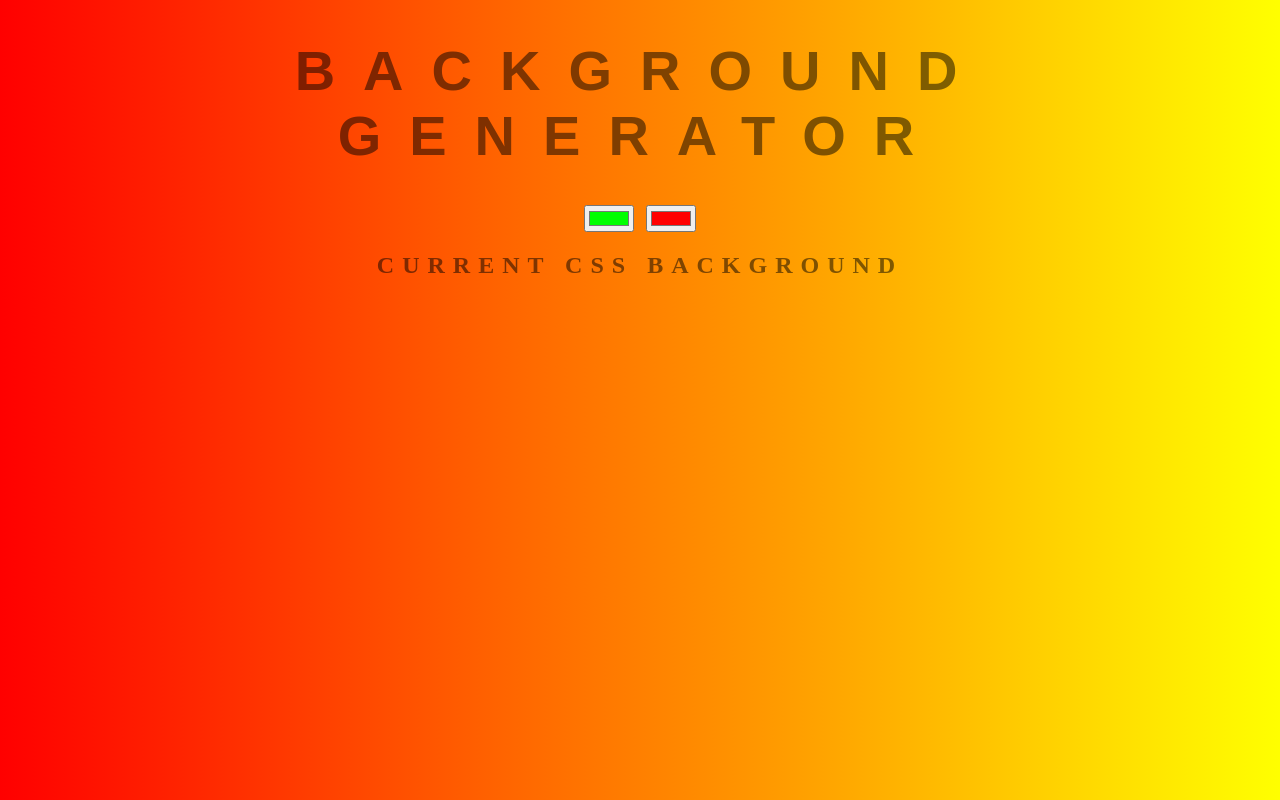
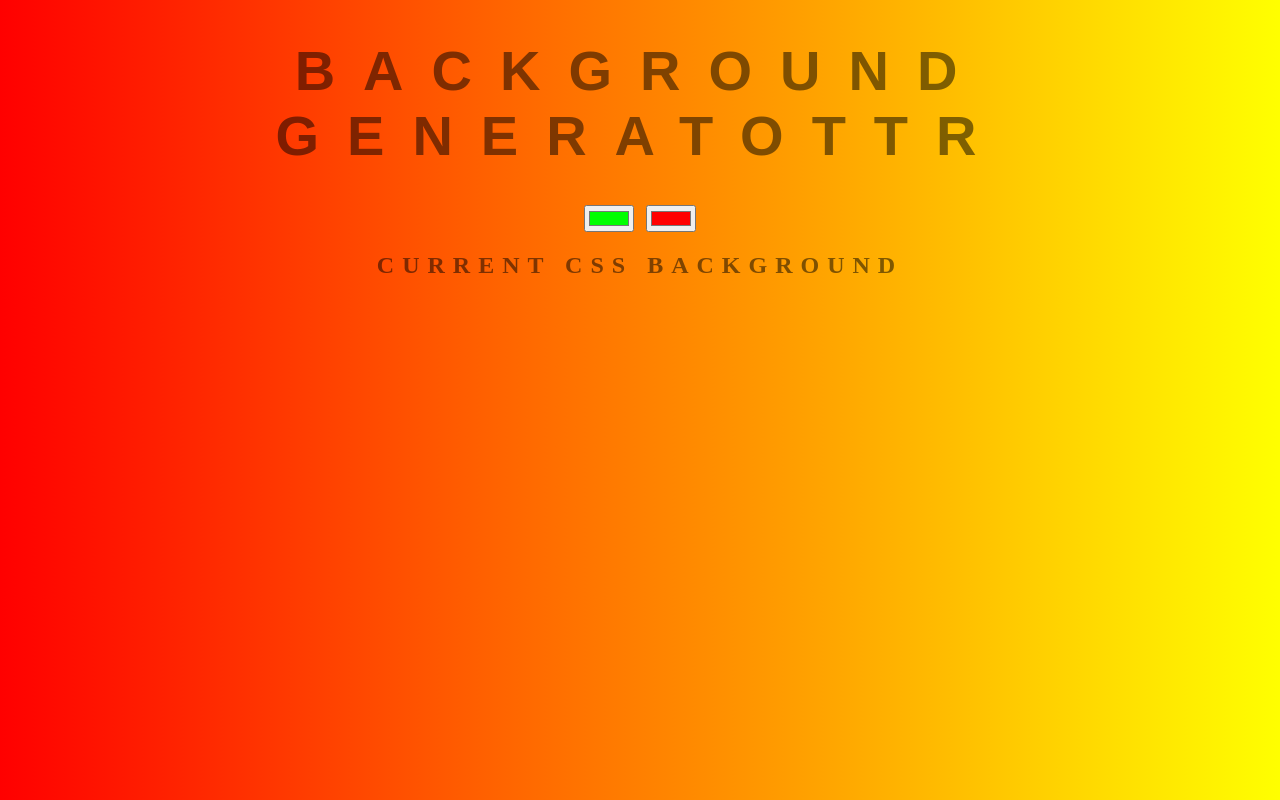
Before and after one commit to danielp1234/backroung-generator, a plain HTML site: page index.html in a window 1280 px wide. Drawn offline with Linux system fonts and the light colour scheme.

Commit message:
prueba titulo

```diff
--- a/index.html
+++ b/index.html
@@ -1,11 +1,11 @@
 <!DOCTYPE html>
 <html>
 <head>
-	<title> Gradient Background </title>
+	<title> Gradient Backgroundaa </title>
 	<link rel="stylesheet" type="text/css" href="style.css">
 </head>
 <body id="gradient">
-	<h1>Background Generator</h1>
+	<h1>Background Generatottr</h1>
 
 	<input  class= "color1" type="color" name="color1" value="#00ff00">
 	<input  class= "color2" type="color" name="color2" value="#ff0000">
```
